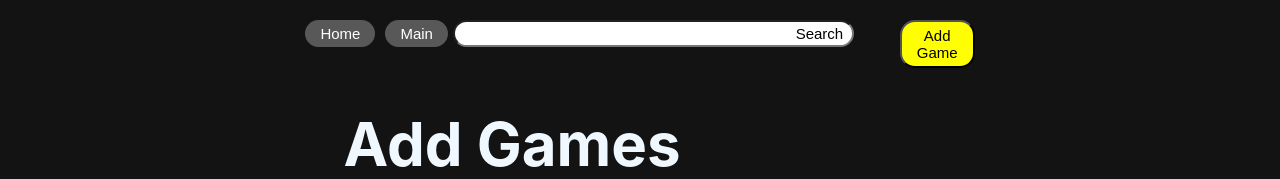
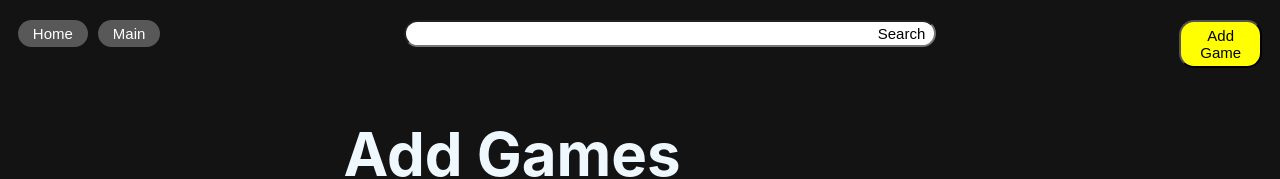
Before and after one commit to cristian-hr/VideogamesAPP, a React (Create React App) app in the folder client/: page /addgame in a window 1280 px wide. Shown: the top 179 px of the page. Built offline with nearby package versions, Linux system fonts and the light colour scheme; no server answers.

Commit message:
refactor(client) searchbar

```diff
--- a/client/src/App.js
+++ b/client/src/App.js
@@ -25,6 +25,8 @@ function App() {
     <div className="App">
       <Route exact path="/" component={Home}/>
       <Route path="/videogames"component={SearchBar}/>
+      <Route path="/search"component={SearchBar}/>
+      <Route path="/addgame"component={SearchBar}/>
       <div className="App2">
         <Route exact path="/videogames" component={Main}/>
 
--- a/client/src/components/AddGame/AddGame.jsx
+++ b/client/src/components/AddGame/AddGame.jsx
@@ -83,7 +83,6 @@ export function AddGame(props) {
 
     return (
         <div className="maindivAG">
-            <SearchBar location={props?.location} />
             <div className="maindiv2AG">
                 <div className="titledivAG">
                     <h1>Add Games</h1>
--- a/client/src/components/SearchList/SearchList.jsx
+++ b/client/src/components/SearchList/SearchList.jsx
@@ -78,7 +78,6 @@ function SearchList(props) {
 
     return (
         <div className="bigmaindivSL">
-            <SearchBar location={props.location} />
             <div className="big2maindivSL">
                 <div className="filterdivSL">
                     <Filters />
```
